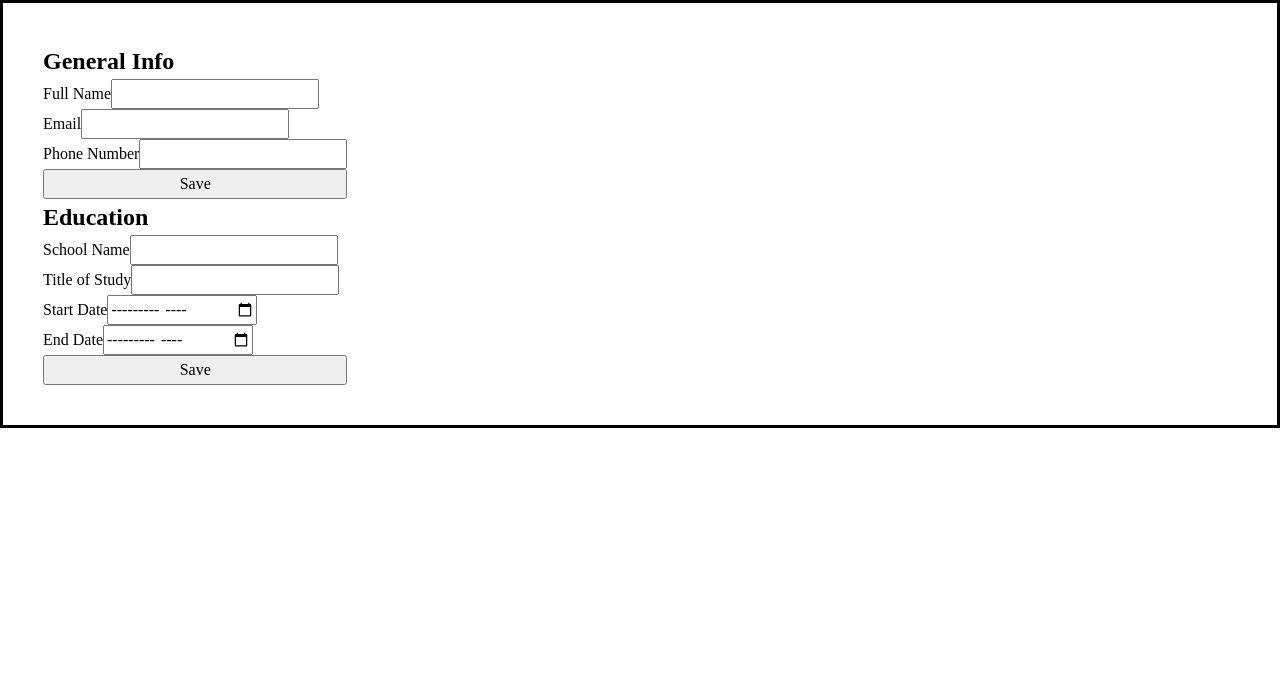
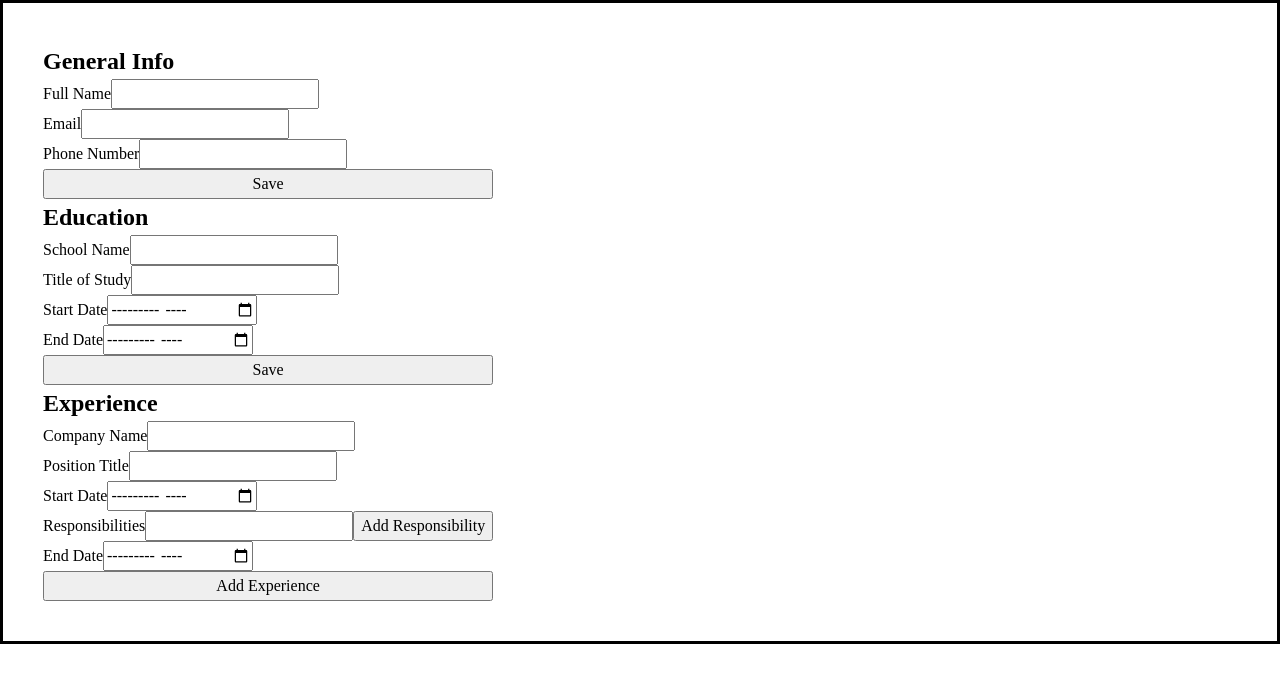
Before and after one commit to silvqrrow/cv-app, a React (Vite) app: page / in a window 1280 px wide. Shown: the top 682 px of the page. Built offline with nearby package versions, Linux system fonts and the light colour scheme.

Commit message:
Add experience functionality

```diff
--- a/src/App.jsx
+++ b/src/App.jsx
@@ -2,11 +2,13 @@ import { useState } from "react";
 import Render from "./components/render";
 import GeneralInfo from "./components/general-info";
 import EducationInfo from "./components/education-info";
+import ExperienceInfo from "./components/experience-info";
 import "./styles/index.css";
 
 function App() {
   const [generalInfo, setGeneralInfo] = useState({});
   const [educationInfo, setEducationInfo] = useState({});
+  const [experienceInfo, setExperienceInfo] = useState([]);
 
   return (
     <div className="main-container">
@@ -15,9 +17,15 @@ function App() {
         <GeneralInfo onSubmitInfo={setGeneralInfo} />
         <h2>Education</h2>
         <EducationInfo onSubmitInfo={setEducationInfo} />
+        <h2>Experience</h2>
+        <ExperienceInfo onSubmitInfo={setExperienceInfo} />
       </div>
       <div>
-        <Render generalInfo={generalInfo} educationInfo={educationInfo} />
+        <Render
+          generalInfo={generalInfo}
+          educationInfo={educationInfo}
+          experienceInfo={experienceInfo}
+        />
       </div>
     </div>
   );
--- a/src/components/experience-info.jsx
+++ b/src/components/experience-info.jsx
@@ -1,4 +1,145 @@
-export default function ExperienceInfo (){
-    return <>
-    </>
+import { useState } from "react";
+
+export default function ExperienceInfo({ onSubmitInfo }) {
+  const [experiences, setExperiences] = useState([]);
+
+  const [inputs, setInputs] = useState({
+    companyName: "",
+    positionTitle: "",
+    responsibilitiesList: [],
+    startDate: "",
+    endDate: "",
+  });
+
+  const [currentResponsibility, setCurrentResponsibility] = useState("");
+
+  const addResponsibility = () => {
+    setInputs((values) => ({
+      ...values,
+      responsibilitiesList: [
+        ...values.responsibilitiesList,
+        currentResponsibility,
+      ],
+    }));
+
+    setCurrentResponsibility("");
+  };
+
+  const handleChange = (e) => {
+    const { name, value } = e.target;
+
+    setInputs((values) => ({
+      ...values,
+      [name]: value,
+    }));
+  };
+
+  const deleteResponsibility = (indexToDelete) => {
+    setInputs((values) => ({
+      ...values,
+      responsibilitiesList: values.responsibilitiesList.filter(
+        (_, index) => index !== indexToDelete,
+      ),
+    }));
+  };
+
+  const handleSubmit = (e) => {
+    e.preventDefault();
+
+    const updatedExperiences = [
+      ...experiences,
+      { id: crypto.randomUUID(), ...inputs },
+    ];
+
+    setExperiences(updatedExperiences);
+    onSubmitInfo(updatedExperiences);
+
+    // Clear the form
+    setInputs({
+      companyName: "",
+      positionTitle: "",
+      responsibilitiesList: [],
+      startDate: "",
+      endDate: "",
+    });
+
+    setCurrentResponsibility("");
+  };
+
+  return (
+    <form onSubmit={handleSubmit}>
+      <label htmlFor="companyName">
+        Company Name
+        <input
+          type="text"
+          id="companyName"
+          name="companyName"
+          value={inputs.companyName}
+          onChange={handleChange}
+          required
+        />
+      </label>
+
+      <label htmlFor="positionTitle">
+        Position Title
+        <input
+          type="text"
+          id="positionTitle"
+          name="positionTitle"
+          value={inputs.positionTitle}
+          onChange={handleChange}
+          required
+        />
+      </label>
+
+      <label htmlFor="startDate">
+        Start Date
+        <input
+          type="month"
+          id="startDate"
+          name="startDate"
+          value={inputs.startDate}
+          onChange={handleChange}
+          required
+        />
+      </label>
+
+      <label htmlFor="responsibilities">
+        Responsibilities
+        <input
+          type="text"
+          id="responsibilities"
+          value={currentResponsibility}
+          onChange={(e) => setCurrentResponsibility(e.target.value)}
+        />
+        <button type="button" onClick={addResponsibility}>
+          Add Responsibility
+        </button>
+        <ul>
+          {inputs.responsibilitiesList.map((responsibility, index) => (
+            <li key={index}>
+              {responsibility}
+              <button type="button" onClick={() => deleteResponsibility(index)}>
+                Delete
+              </button>
+            </li>
+          ))}
+        </ul>
+      </label>
+
+      <label htmlFor="endDate">
+        End Date
+        <input
+          type="month"
+          id="endDate"
+          name="endDate"
+          value={inputs.endDate}
+          onChange={handleChange}
+          required
+        />
+      </label>
+
+      <button type="submit">Add Experience</button>
+    </form>
+  );
 }
--- a/src/components/render.jsx
+++ b/src/components/render.jsx
@@ -1,4 +1,5 @@
-export default function Render({ generalInfo, educationInfo }) {
+export default function Render({ generalInfo, educationInfo, experienceInfo }) {
+  console.log(experienceInfo);
   return (
     <div>
       <h1>{generalInfo.fullName}</h1>
@@ -12,6 +13,17 @@ export default function Render({ generalInfo, educationInfo }) {
         <div>{educationInfo.startDate}</div>
         <div>{educationInfo.endDate}</div>
       </div>
+      <div className="experience-info">
+        {experienceInfo.map((experience) => (
+          <div key={experience.id}>
+            <div>{experience.companyName}</div>
+            <div>{experience.positionTitle}</div>
+            <div>{experience.responsibilitiesList}</div>
+            <div>{experience.startDate}</div>
+            <div>{experience.endDate}</div>
+          </div>
+        ))}
+      </div>
     </div>
   );
 }
```
